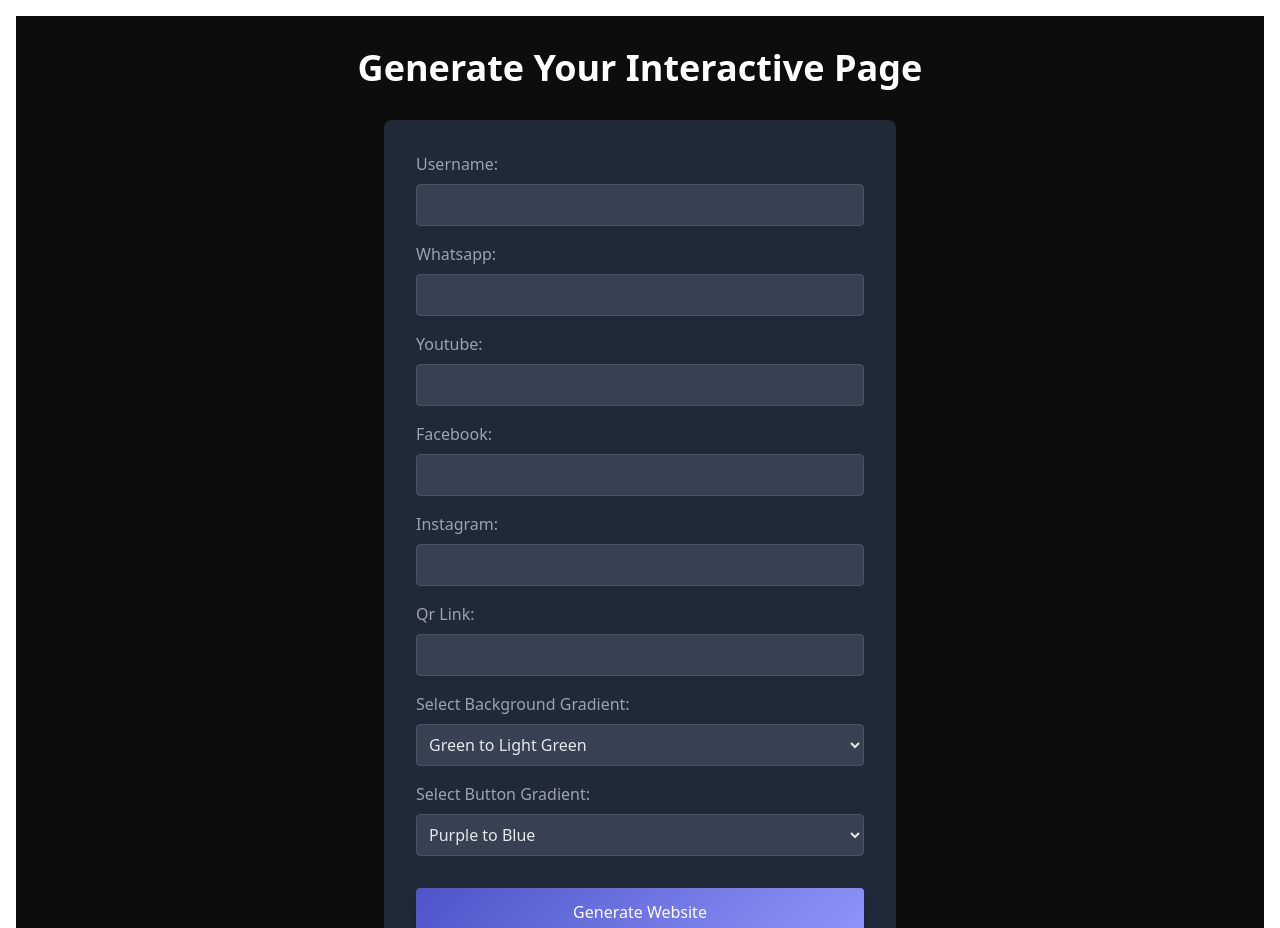
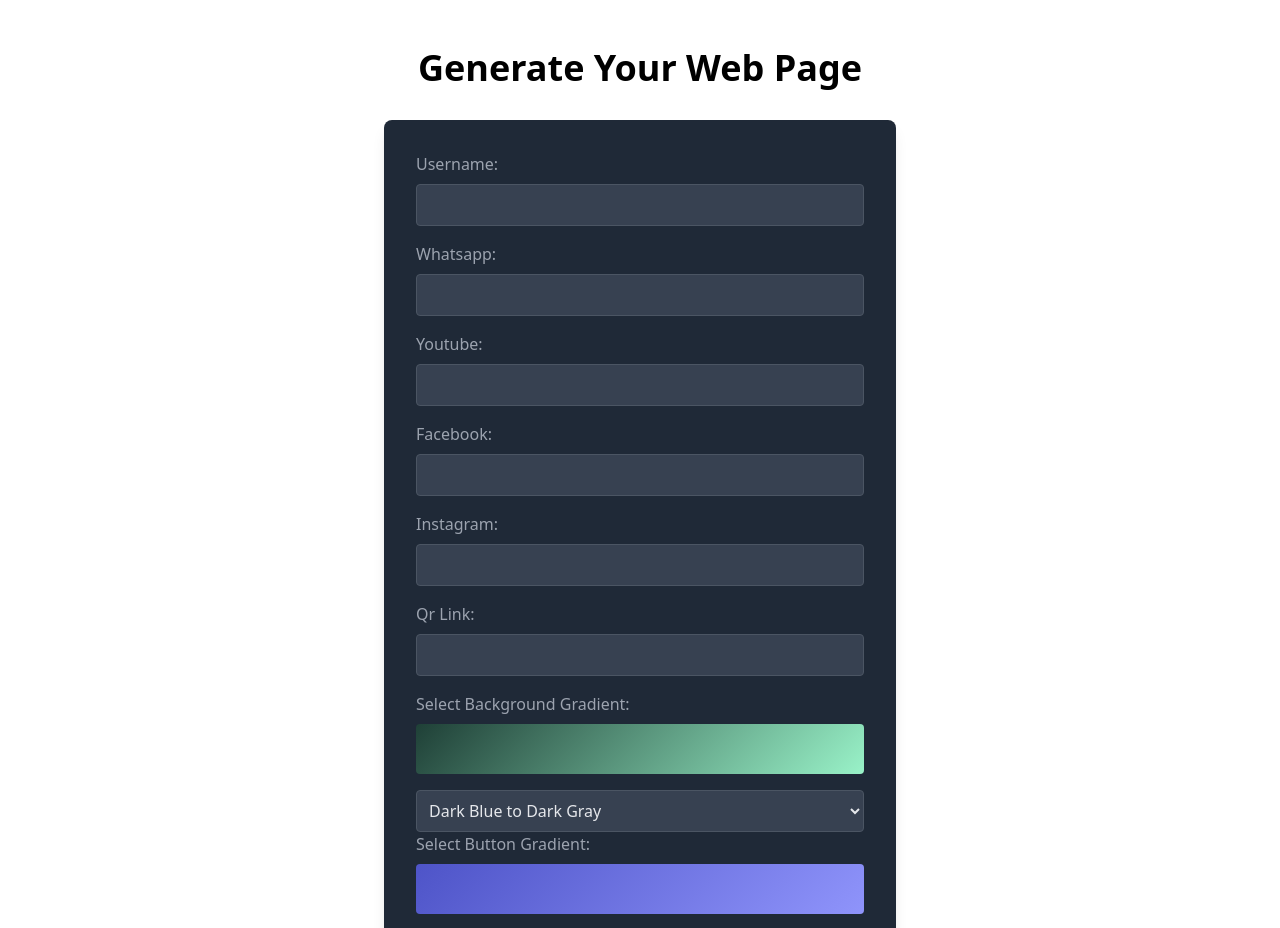
Before and after one commit to Rukshan2000/simple-website-generator, a React (Vite) app: page /form in a window 1280 px wide. Shown: the top 928 px of the page. Built offline with nearby package versions, Linux system fonts and the light colour scheme.

Commit message:
gradient

```diff
--- a/src/components/Form.jsx
+++ b/src/components/Form.jsx
@@ -14,6 +14,7 @@ const Form = () => {
     btnGradient: 'linear-gradient(135deg, #4e54c8, #8f94fb)',
   });
 
+  const [errors, setErrors] = useState({});
   const navigate = useNavigate();
 
   const handleChange = (e) => {
@@ -21,27 +22,42 @@ const Form = () => {
     setFormData((prevData) => ({ ...prevData, [id]: value }));
   };
 
+  const validateForm = () => {
+    const newErrors = {};
+
+    // Check required fields
+    ['username', 'whatsapp', 'youtube', 'facebook', 'instagram', 'qrLink'].forEach((field) => {
+      if (!formData[field]) {
+        newErrors[field] = `${field.replace(/([A-Z])/g, ' $1')} is required`;
+      }
+    });
+
+    setErrors(newErrors);
+    return Object.keys(newErrors).length === 0; // Return true if no errors
+  };
+
   const handleSubmit = () => {
-    localStorage.setItem('formData', JSON.stringify(formData));
-    navigate('/template');
+    if (validateForm()) {
+      localStorage.setItem('formData', JSON.stringify(formData));
+      navigate('/template');
+    }
   };
 
   return (
     <motion.div
-      className="container flex flex-col items-center justify-center min-h-screen p-8 mx-auto bg-gray-900"
+      className="container flex flex-col items-center justify-center min-h-screen p-8 mx-auto"
       initial={{ opacity: 0 }}
       animate={{ opacity: 1 }}
       exit={{ opacity: 0 }}
       transition={{ duration: 0.5 }}
-      style={{ background: '#0d0d0d' }}
     >
       <motion.h1
-        className="mb-8 text-4xl font-bold text-white"
+        className="mb-8 text-4xl font-bold text-black"
         initial={{ y: -50, opacity: 0 }}
         animate={{ y: 0, opacity: 1 }}
         transition={{ duration: 0.7, ease: 'easeOut' }}
       >
-        Generate Your Interactive Page
+        Generate Your Web Page
       </motion.h1>
       <motion.form
         className="w-full max-w-lg p-8 bg-gray-800 rounded-lg shadow-lg"
@@ -64,46 +80,76 @@ const Form = () => {
               id={field}
               value={formData[field]}
               onChange={handleChange}
-              required
-              className="w-full p-2 mb-4 text-gray-200 bg-gray-700 border border-gray-600 rounded focus:outline-none focus:ring-2 focus:ring-indigo-500"
+              className={`w-full p-2 mb-4 text-gray-200 bg-gray-700 border ${
+                errors[field] ? 'border-red-500' : 'border-gray-600'
+              } rounded focus:outline-none focus:ring-2 focus:ring-indigo-500`}
             />
+            {errors[field] && <span className="text-sm text-red-500">{errors[field]}</span>}
           </motion.div>
         ))}
 
+        {/* Background Gradient Selector */}
         <motion.div
           initial={{ opacity: 0, x: -20 }}
           animate={{ opacity: 1, x: 0 }}
           transition={{ delay: 0.6 }}
         >
           <label htmlFor="bgGradient" className="block mb-2 text-gray-400">Select Background Gradient:</label>
+
+          {/* Gradient Preview Box */}
+          <div
+            className="w-full p-2 mb-4 rounded"
+            style={{ background: formData.bgGradient, height: '50px' }}
+          />
+
           <select
             id="bgGradient"
             value={formData.bgGradient}
             onChange={handleChange}
-            className="w-full p-2 mb-4 text-gray-200 bg-gray-700 border border-gray-600 rounded"
+            className="w-full p-2 text-gray-200 bg-gray-700 border border-gray-600 rounded"
           >
-            <option value="linear-gradient(135deg, #1f4037, #99f2c8)">Green to Light Green</option>
-            <option value="linear-gradient(135deg, #ff7e5f, #feb47b)">Pink to Orange</option>
+            <option value="linear-gradient(135deg, #2c3e50, #34495e)">Dark Blue to Dark Gray</option>
+            <option value="linear-gradient(135deg, #4b0082, #8a2be2)">Indigo to Blue Violet</option>
+            <option value="linear-gradient(135deg, #232526, #414345)">Dark Gray to Darker Gray</option>
+            <option value="linear-gradient(135deg, #000000, #434343)">Black to Dark Gray</option>
+            <option value="linear-gradient(135deg, #5c258d, #4389a2)">Purple to Dark Cyan</option>
+            <option value="linear-gradient(135deg, #4e2a84, #7b4b9b)">Dark Purple to Lavender</option>
+            <option value="linear-gradient(135deg, #2b5876, #4e4376)">Dark Teal to Dark Purple</option>
+            <option value="linear-gradient(135deg, #141E30, #243B55)">Navy Blue to Dark Blue</option>
           </select>
         </motion.div>
 
+        {/* Button Gradient Selector */}
         <motion.div
           initial={{ opacity: 0, x: -20 }}
           animate={{ opacity: 1, x: 0 }}
           transition={{ delay: 0.8 }}
         >
           <label htmlFor="btnGradient" className="block mb-2 text-gray-400">Select Button Gradient:</label>
+
+          <div
+            className="w-full p-2 mb-4 rounded"
+            style={{ background: formData.btnGradient, height: '50px' }}
+          />
           <select
             id="btnGradient"
             value={formData.btnGradient}
             onChange={handleChange}
             className="w-full p-2 mb-4 text-gray-200 bg-gray-700 border border-gray-600 rounded"
           >
-            <option value="linear-gradient(135deg, #4e54c8, #8f94fb)">Purple to Blue</option>
-            <option value="linear-gradient(135deg, #f7971e, #ffd200)">Orange to Yellow</option>
+            <option value="linear-gradient(135deg, #2c3e50, #34495e)">Dark Blue to Dark Gray</option>
+            <option value="linear-gradient(135deg, #4b0082, #8a2be2)">Indigo to Blue Violet</option>
+            <option value="linear-gradient(135deg, #232526, #414345)">Dark Gray to Darker Gray</option>
+            <option value="linear-gradient(135deg, #000000, #434343)">Black to Dark Gray</option>
+            <option value="linear-gradient(135deg, #5c258d, #4389a2)">Purple to Dark Cyan</option>
+            <option value="linear-gradient(135deg, #4e2a84, #7b4b9b)">Dark Purple to Lavender</option>
+            <option value="linear-gradient(135deg, #2b5876, #4e4376)">Dark Teal to Dark Purple</option>
+            <option value="linear-gradient(135deg, #141E30, #243B55)">Navy Blue to Dark Blue</option>
+
           </select>
         </motion.div>
 
+        {/* Submit Button */}
         <motion.button
           type="button"
           onClick={handleSubmit}
```
